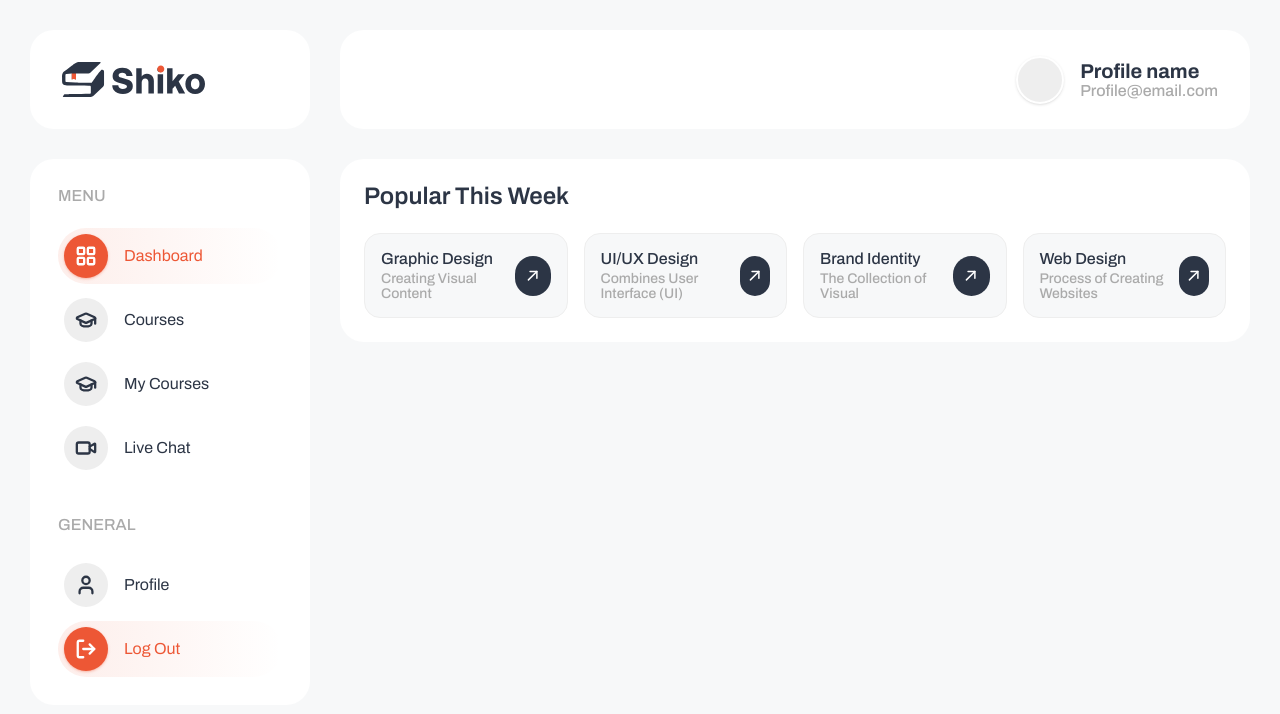
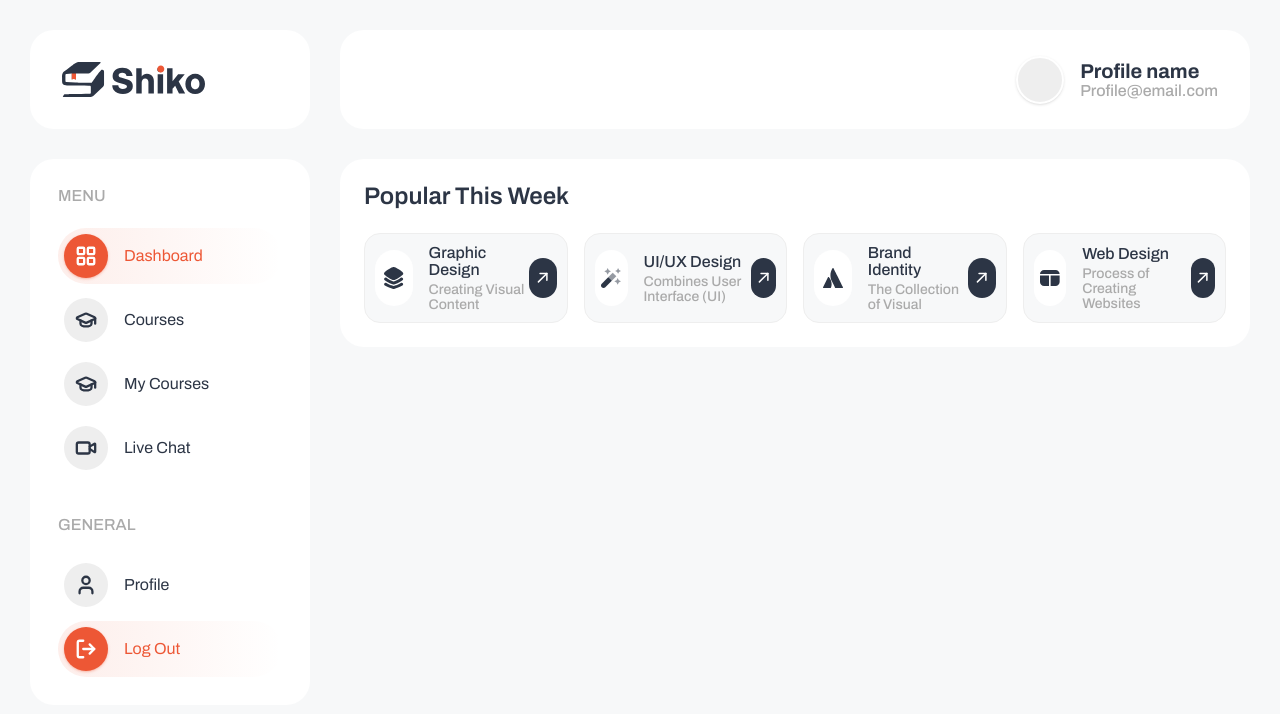
Before and after one commit to CloudServices-group3/shiko-frontend, a Next.js app: page /dashboard in a window 1280 px wide. Shown: the top 714 px of the page. Built offline with nearby package versions, Linux system fonts and the light colour scheme.

Commit message:
Add mock data for course icon

```diff
--- a/src/components/dashboard/PopularThisWeek.tsx
+++ b/src/components/dashboard/PopularThisWeek.tsx
@@ -5,21 +5,25 @@ const popularCourses = [
     id: 1,
     title: "Graphic Design",
     subtitle: "Creating Visual Content",
+    icon: "/icons/popular-this-week/graphic-design.svg",
   },
   {
     id: 2,
     title: "UI/UX Design",
     subtitle: "Combines User Interface (UI)",
+    icon: "/icons/popular-this-week/ui-ux-design.svg",
   },
   {
     id: 3,
     title: "Brand Identity",
     subtitle: "The Collection of Visual",
+    icon: "/icons/popular-this-week/brand-identity.svg",
   },
   {
     id: 4,
     title: "Web Design",
     subtitle: "Process of Creating Websites",
+    icon: "/icons/popular-this-week/web-design.svg",
   },
 ];
 
@@ -34,8 +38,18 @@ export default function PopularThisWeek() {
         {popularCourses.map((course) => (
           <article
             key={course.id}
-            className="flex items-center justify-between rounded-2xl border border-eee bg-bg p-4 transition hover:shadow-md"
+            className="flex items-center justify-between rounded-2xl border border-eee bg-bg p-2.5 transition hover:shadow-md"
           >
+        <div className="flex items-center gap-4">
+            <div className="flex h-14 w-14 items-center justify-center rounded-4xl bg-fff">
+                <Image
+                src={course.icon}
+                alt={course.title}
+                width={20}
+                height={20}
+                />
+            </div>
+
             <div>
                 <h3 className="figma-b2 text-p1">
                 {course.title}
@@ -45,8 +59,9 @@ export default function PopularThisWeek() {
                 {course.subtitle}
                 </p>
             </div>
+        </div>
 
-            <button className="flex h-10 w-10 items-center justify-center rounded-full bg-p1 text-fff transition hover:bg-p2">
+            <button className="flex h-10 w-10 items-center justify-center rounded-full bg-p1 text-fff transition hover:bg-p2 cursor-pointer">
                 <Image
                 src="/icons/popular-this-week/arrow-right.svg"
                 alt="Arrow Right"
```
Lines whose indentation alone changed are shown as unchanged.
